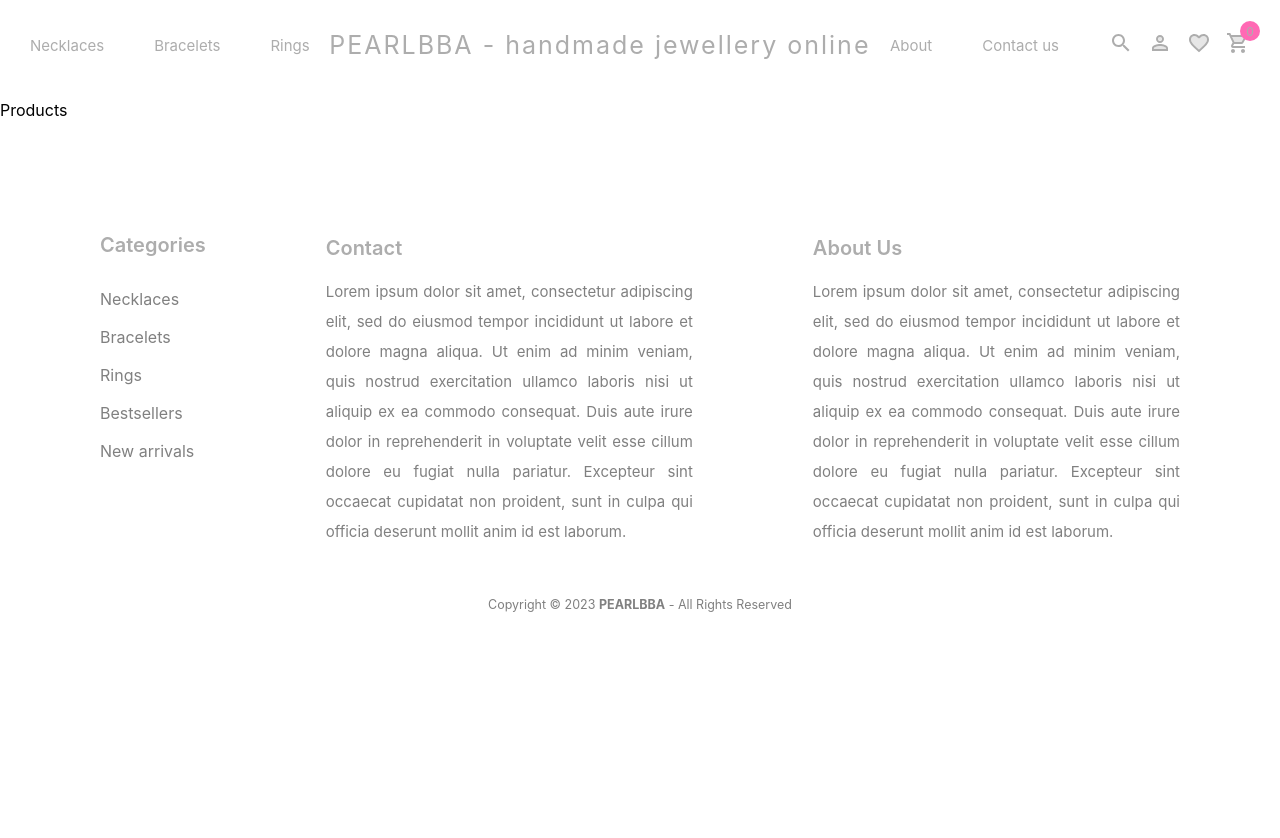
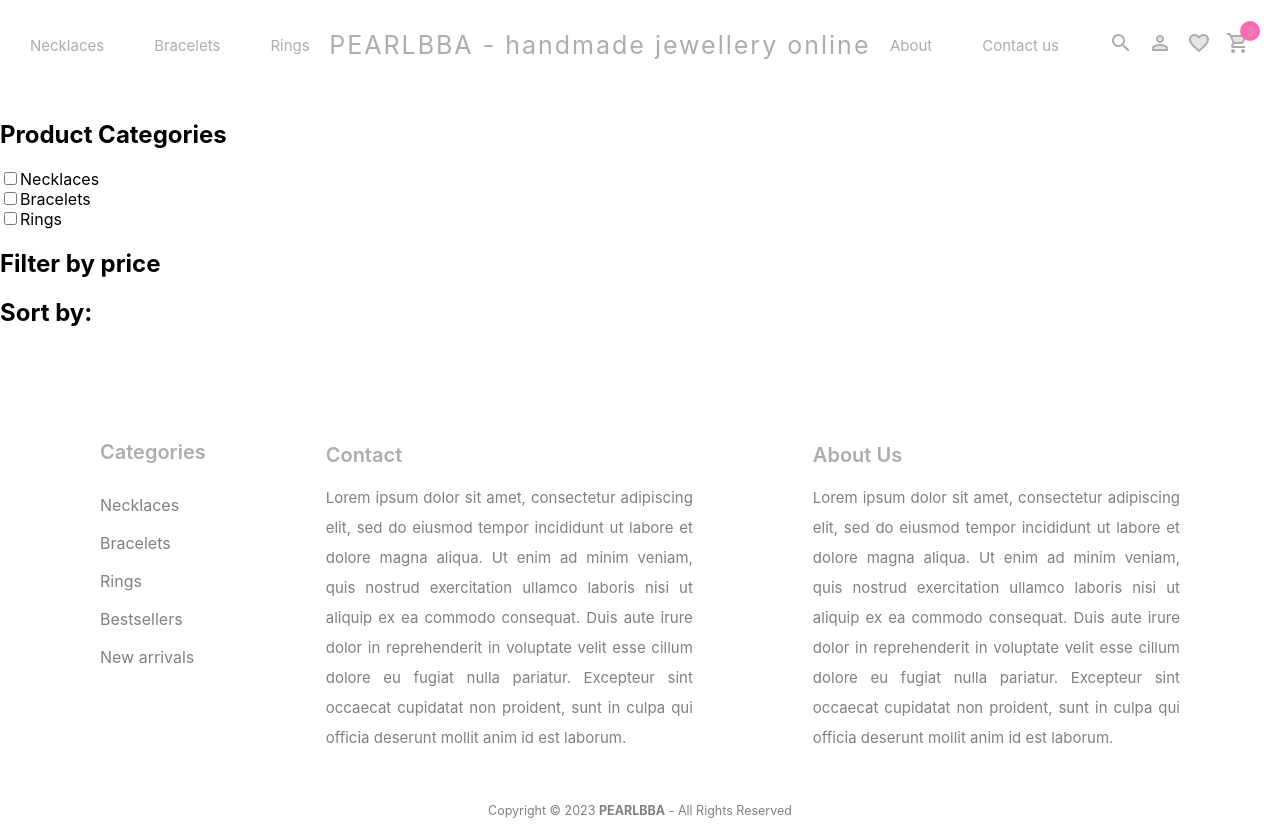
Before and after one commit to annaattehed/pearlbba-master-thesis, a React (Create React App) app in the folder client-site/pearlbba/: page /products/1 in a window 1280 px wide. Before the commit the page ends 800 px from the top, so only its background shows below. Built offline with nearby package versions, Linux system fonts and the light colour scheme; the HTML template or start-up script is replaced by a standard one.

Commit message:
content added to productpage, checkboxes for different categories

```diff
--- a/client-site/pearlbba/src/pages/Products/Products.jsx
+++ b/client-site/pearlbba/src/pages/Products/Products.jsx
@@ -4,7 +4,32 @@ import './Products.scss';
 const Products = () => {
   return (
     <div className='products'>
-      Products
+      <div className="left-section">
+        <div className="product-sidebar">
+          <h2>Product Categories</h2>
+          <div className="input-item">
+              <input type="checkbox" id="1" value={1} />
+              <label htmlFor='1'>Necklaces</label>
+          </div>
+          <div className="input-item">
+              <input type="checkbox" id="2" value={2} />
+              <label htmlFor='2'>Bracelets</label>
+          </div>
+          <div className="input-item">
+              <input type="checkbox" id="3" value={3} />
+              <label htmlFor='3'>Rings</label>
+          </div>
+        </div>
+        <div className="product-sidebar">
+          <h2>Filter by price</h2>
+        </div>
+        <div className="product-sidebar">
+          <h2>Sort by:</h2>
+        </div>
+      </div>
+      <div className="right-section">
+
+      </div>
     </div>
   )
 }
```
